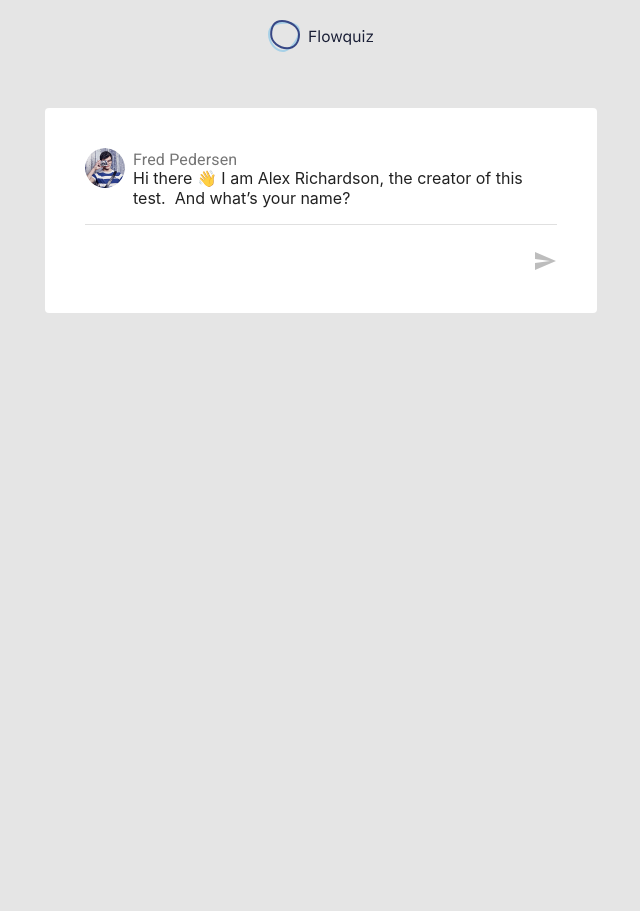
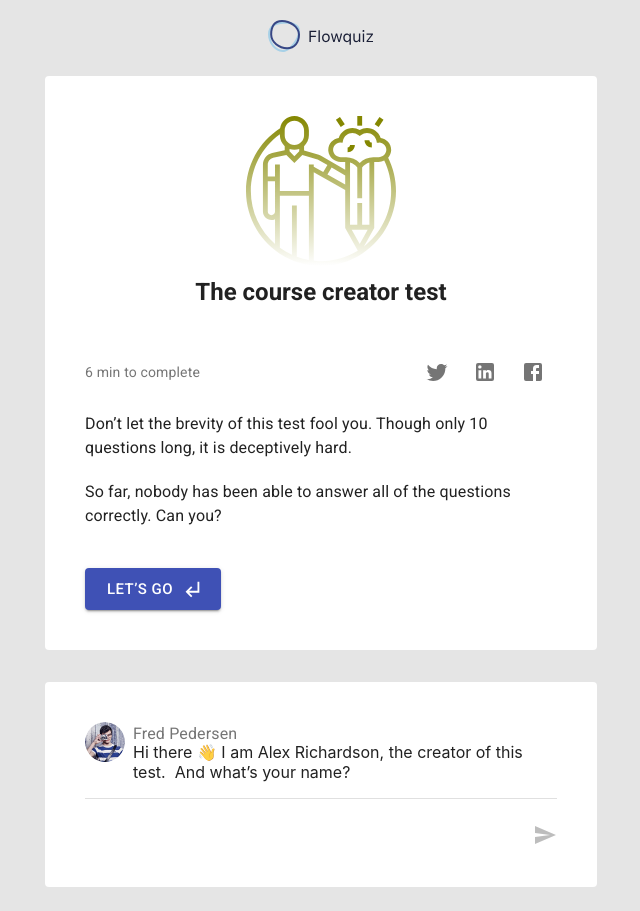
Before and after one commit to GSemikozov/flowquiz-test, a React (Create React App) app: page / in a window 1280 px wide. Shown: the whole page, without its empty margins (319-959 px from the left). Before the commit the page ends 800 px from the top, so only its background shows below. Built offline with nearby package versions, Linux system fonts and the light colour scheme; a web font is replaced by a local one; what seamless-scroll-polyfill would draw is missing.

Commit message:
CHANGE: uncomment section

```diff
--- a/src/App.jsx
+++ b/src/App.jsx
@@ -178,11 +178,11 @@ function App() {
 
       <main className="main">
         <Container fixed={true} maxWidth="md">
-          {/*<Box>*/}
-          {/*  <Card className={classes.card}>*/}
-          {/*    <Intro handleClick={() => moveToSection(userInfoSectionRef)} />*/}
-          {/*  </Card>*/}
-          {/*</Box>*/}
+          <Box>
+            <Card className={classes.card}>
+              <Intro handleClick={() => moveToSection(userInfoSectionRef)} />
+            </Card>
+          </Box>
           <UserInfoSection
             sectionRef={userInfoSectionRef}
             targetRef={section1Ref}
```
